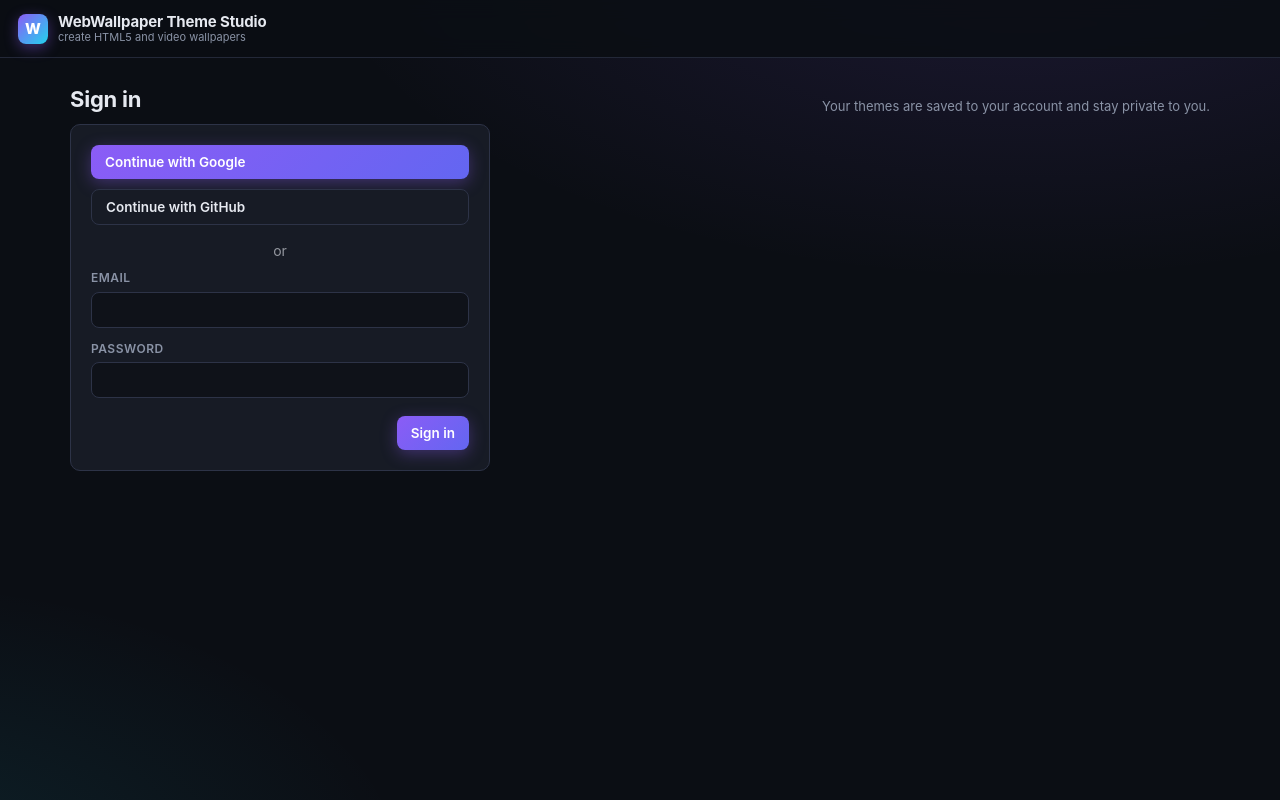
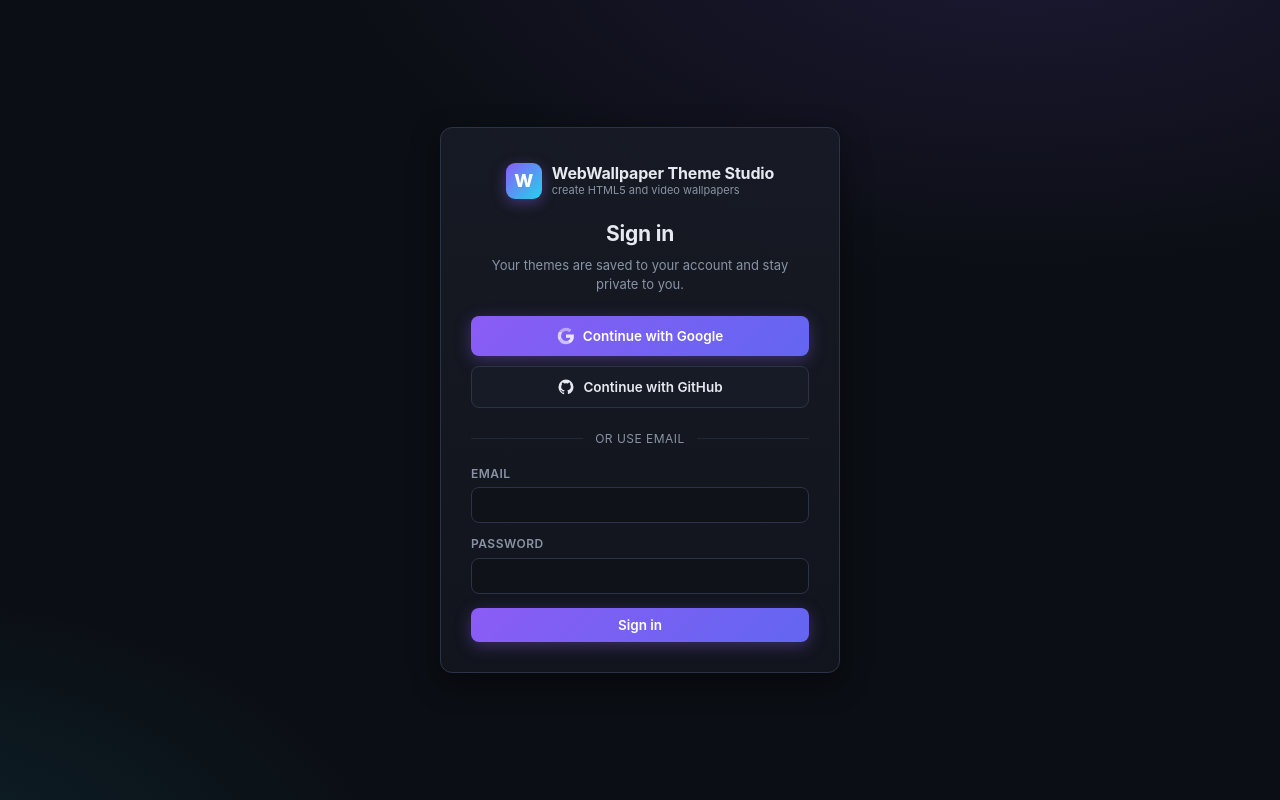
Before and after one commit to ekoputrapratama/webwallpaper-theme-studio, a Next.js app: page /login in a window 1280 px wide. Built offline with nearby package versions, Linux system fonts and the light colour scheme; no server answers.

Commit message:
feat(login): add login screen styles and Google/GitHub icons

```diff
--- a/app/globals.css
+++ b/app/globals.css
@@ -1024,3 +1024,128 @@
     display: none;
   }
 }
+/* ------------------------------ login ------------------------------ */
+
+.login-screen {
+  min-height: 100vh;
+  display: flex;
+  align-items: center;
+  justify-content: center;
+  padding: 24px;
+}
+
+.login-card {
+  width: 100%;
+  max-width: 400px;
+  background: linear-gradient(180deg, rgba(23, 27, 37, 0.9), rgba(18, 21, 29, 0.94));
+  border: 1px solid var(--border-2);
+  border-radius: var(--radius);
+  box-shadow: var(--shadow);
+  padding: 34px 30px 30px;
+  display: flex;
+  flex-direction: column;
+}
+
+.login-card .brand {
+  justify-content: center;
+  margin-bottom: 20px;
+}
+
+.login-card .brand .logo {
+  width: 36px;
+  height: 36px;
+  border-radius: 9px;
+  font-size: 18px;
+}
+
+.login-card .brand .title {
+  font-size: 16px;
+}
+
+.login-title {
+  text-align: center;
+  font-size: 21px;
+  margin-bottom: 6px;
+}
+
+.login-sub {
+  text-align: center;
+  color: var(--muted);
+  font-size: 13px;
+  margin: 0 0 22px;
+}
+
+.login-providers {
+  display: grid;
+  gap: 10px;
+}
+
+.btn-block {
+  width: 100%;
+  justify-content: center;
+  padding: 11px 14px;
+}
+
+.login-icon {
+  width: 18px;
+  height: 18px;
+  flex: none;
+}
+
+.login-divider {
+  display: flex;
+  align-items: center;
+  gap: 12px;
+  margin: 22px 0 4px;
+  color: var(--muted);
+  font-size: 12px;
+  text-transform: uppercase;
+  letter-spacing: 0.04em;
+}
+
+.login-divider::before,
+.login-divider::after {
+  content: "";
+  flex: 1;
+  height: 1px;
+  background: var(--border);
+}
+
+.login-fields {
+  margin-top: 14px;
+}
+
+.login-card .form-actions {
+  justify-content: stretch;
+  margin-top: 14px;
+}
+
+.login-card .form-actions .btn {
+  width: 100%;
+  justify-content: center;
+}
+
+.login-error {
+  color: var(--danger);
+  background: rgba(244, 63, 94, 0.1);
+  border: 1px solid rgba(244, 63, 94, 0.35);
+  border-radius: var(--radius-sm);
+  padding: 9px 11px;
+  font-size: 12.5px;
+  margin-top: 14px;
+}
+
+.login-note {
+  text-align: center;
+  color: var(--muted);
+  font-size: 12px;
+  margin-top: 18px;
+}
+
+.login-note.warn {
+  color: #fbbf24;
+  background: rgba(251, 191, 36, 0.08);
+  border: 1px solid rgba(251, 191, 36, 0.3);
+  border-radius: var(--radius-sm);
+  padding: 9px 11px;
+}
--- a/components/Login.tsx
+++ b/components/Login.tsx
@@ -8,6 +8,41 @@
   loginWithGithub,
   loginWithGoogle,
 } from "@/lib/firebase";
+
+function GoogleIcon() {
+  return (
+    <svg className="login-icon" viewBox="0 0 24 24" aria-hidden="true">
+      <path
+        fill="#fff"
+        opacity="0.85"
+        d="M22.56 12.25c0-.78-.07-1.53-.2-2.25H12v4.26h5.92a5.06 5.06 0 0 1-2.2 3.32v2.77h3.57c2.08-1.92 3.27-4.74 3.27-8.1Z"
+      />
+      <path
+        fill="#fff"
+        opacity="0.6"
+        d="M12 23c2.97 0 5.46-.98 7.28-2.66l-3.57-2.77c-.98.66-2.23 1.06-3.71 1.06-2.86 0-5.29-1.93-6.16-4.53H2.18v2.84A11 11 0 0 0 12 23Z"
+      />
+      <path
+        fill="#fff"
+        opacity="0.7"
+        d="M5.84 14.1a6.58 6.58 0 0 1 0-4.2V7.06H2.18a11 11 0 0 0 0 9.88l3.66-2.84Z"
+      />
+      <path
+        fill="#fff"
+        opacity="0.45"
+        d="M12 5.38c1.62 0 3.06.56 4.21 1.64l3.15-3.15A11 11 0 0 0 2.18 7.06l3.66 2.84c.87-2.6 3.3-4.52 6.16-4.52Z"
+      />
+    </svg>
+  );
+}
+
+function GithubIcon() {
+  return (
+    <svg className="login-icon" viewBox="0 0 24 24" fill="#e6e9f0" aria-hidden="true">
+      <path d="M12 2A10 10 0 0 0 2 12c0 4.42 2.87 8.17 6.84 9.5.5.09.68-.22.68-.48v-1.7c-2.78.6-3.37-1.34-3.37-1.34-.46-1.16-1.11-1.47-1.11-1.47-.91-.62.07-.6.07-.6 1 .07 1.53 1.03 1.53 1.03.9 1.53 2.34 1.09 2.91.83.09-.65.35-1.09.63-1.34-2.22-.25-4.55-1.11-4.55-4.94 0-1.09.39-1.98 1.03-2.68-.1-.25-.45-1.27.1-2.64 0 0 .84-.27 2.75 1.02a9.6 9.6 0 0 1 5 0c1.91-1.29 2.75-1.02 2.75-1.02.55 1.37.2 2.39.1 2.64.64.7 1.03 1.59 1.03 2.68 0 3.84-2.34 4.68-4.57 4.93.36.31.68.92.68 1.85V21c0 .27.18.58.69.48A10 10 0 0 0 22 12 10 10 0 0 0 12 2Z" />
+    </svg>
+  );
+}
 
 export default function Login() {
   const router = useRouter();
@@ -62,8 +97,8 @@
   }
 
   return (
-    <>
-      <header className="topbar">
+    <main className="login-screen">
+      <div className="login-card">
         <div className="brand">
           <div className="logo">W</div>
           <div>
@@ -71,52 +106,35 @@
             <div className="sub">create HTML5 and video wallpapers</div>
           </div>
         </div>
-      </header>
 
-      <main className="page">
-        <div className="page-head">
-          <h1>Sign in</h1>
-          <p>Your themes are saved to your account and stay private to you.</p>
-        </div>
+        <h1 className="login-title">Sign in</h1>
+        <p className="login-sub">Your themes are saved to your account and stay private to you.</p>
 
-        {!configured && (
-          <p style={{ color: "var(--danger)", margin: "0 0 12px" }}>
-            Firebase is not configured. Set the NEXT_PUBLIC_FIREBASE_* environment variables to
-            enable sign-in.
-          </p>
-        )}
-
-        <div
-          style={{
-            maxWidth: 420,
-            background: "var(--panel-2)",
-            border: "1px solid var(--border-2)",
-            borderRadius: 10,
-            padding: 20,
-          }}
-        >
-          <div style={{ display: "grid", gap: 10 }}>
+        <div className="login-providers">
           <button
             type="button"
-              className="btn btn-primary"
+            className="btn btn-primary btn-block"
             disabled={busy || !configured}
             onClick={() => withBusy(loginWithGoogle)}
           >
+            <GoogleIcon />
             Continue with Google
           </button>
           <button
             type="button"
-              className="btn"
+            className="btn btn-block"
             disabled={busy || !configured}
             onClick={() => withBusy(loginWithGithub)}
           >
+            <GithubIcon />
             Continue with GitHub
           </button>
         </div>
 
-          <div style={{ textAlign: "center", margin: "16px 0 8px", opacity: 0.6 }}>or</div>
+        <div className="login-divider">or use email</div>
 
         <form onSubmit={onEmail}>
+          <div className="login-fields">
             <div className="field">
               <label htmlFor="email">Email</label>
               <input
@@ -139,6 +157,7 @@
                 autoComplete="current-password"
               />
             </div>
+          </div>
           <div className="form-actions">
             <button type="submit" className="btn btn-primary" disabled={busy || !configured}>
               {busy ? "Signing in…" : "Sign in"}
@@ -146,9 +165,15 @@
           </div>
         </form>
 
-          {error && <p style={{ color: "var(--danger)", marginTop: 12 }}>{error}</p>}
+        {error && <div className="login-error">{error}</div>}
+
+        {!configured && (
+          <div className="login-note warn">
+            Firebase is not configured. Set the NEXT_PUBLIC_FIREBASE_* environment variables to
+            enable sign-in.
+          </div>
+        )}
       </div>
     </main>
-    </>
   );
 }
```
Also changed, not shown: vercel.json (added). Lines whose indentation alone changed are shown as unchanged.
